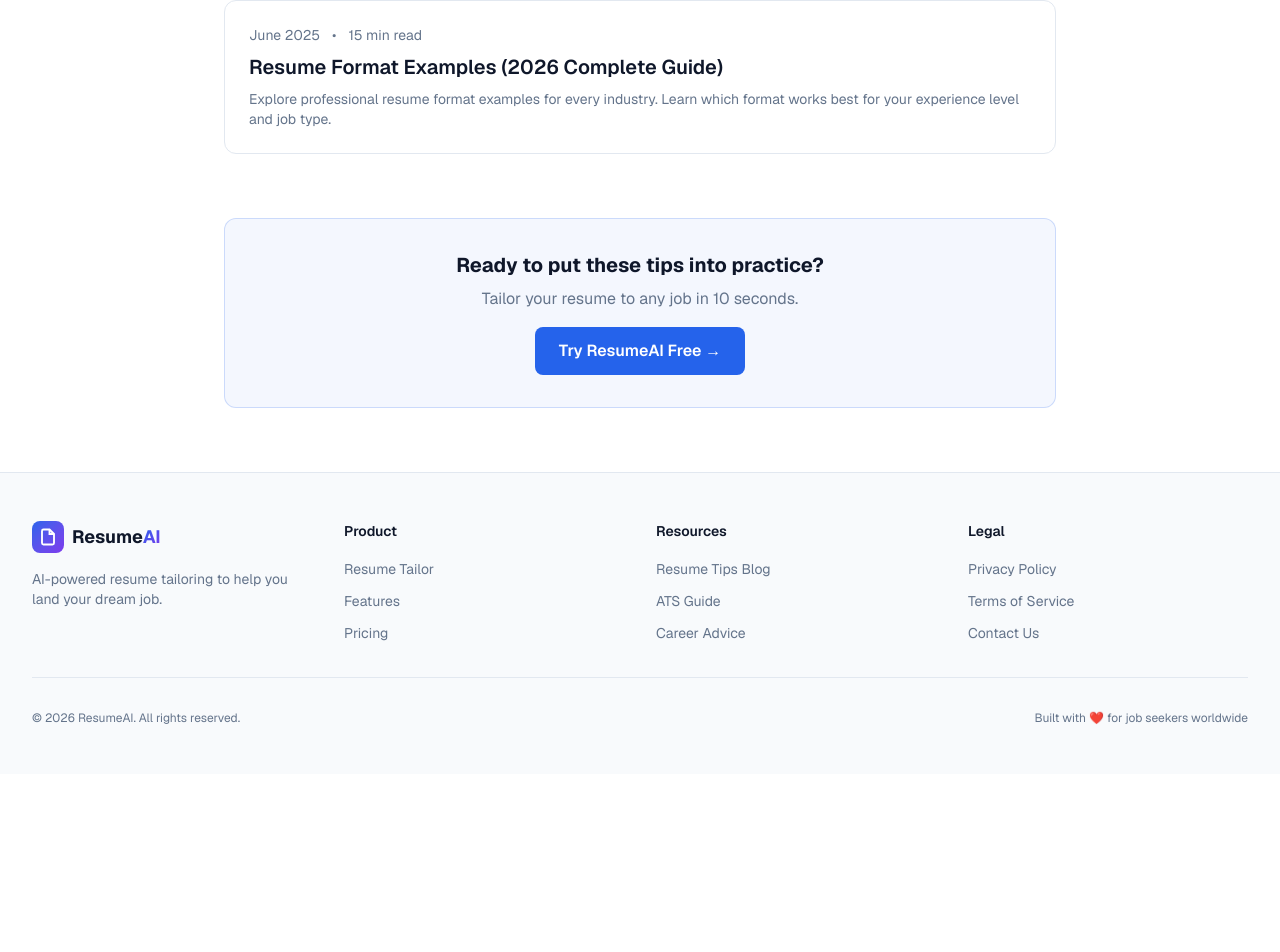
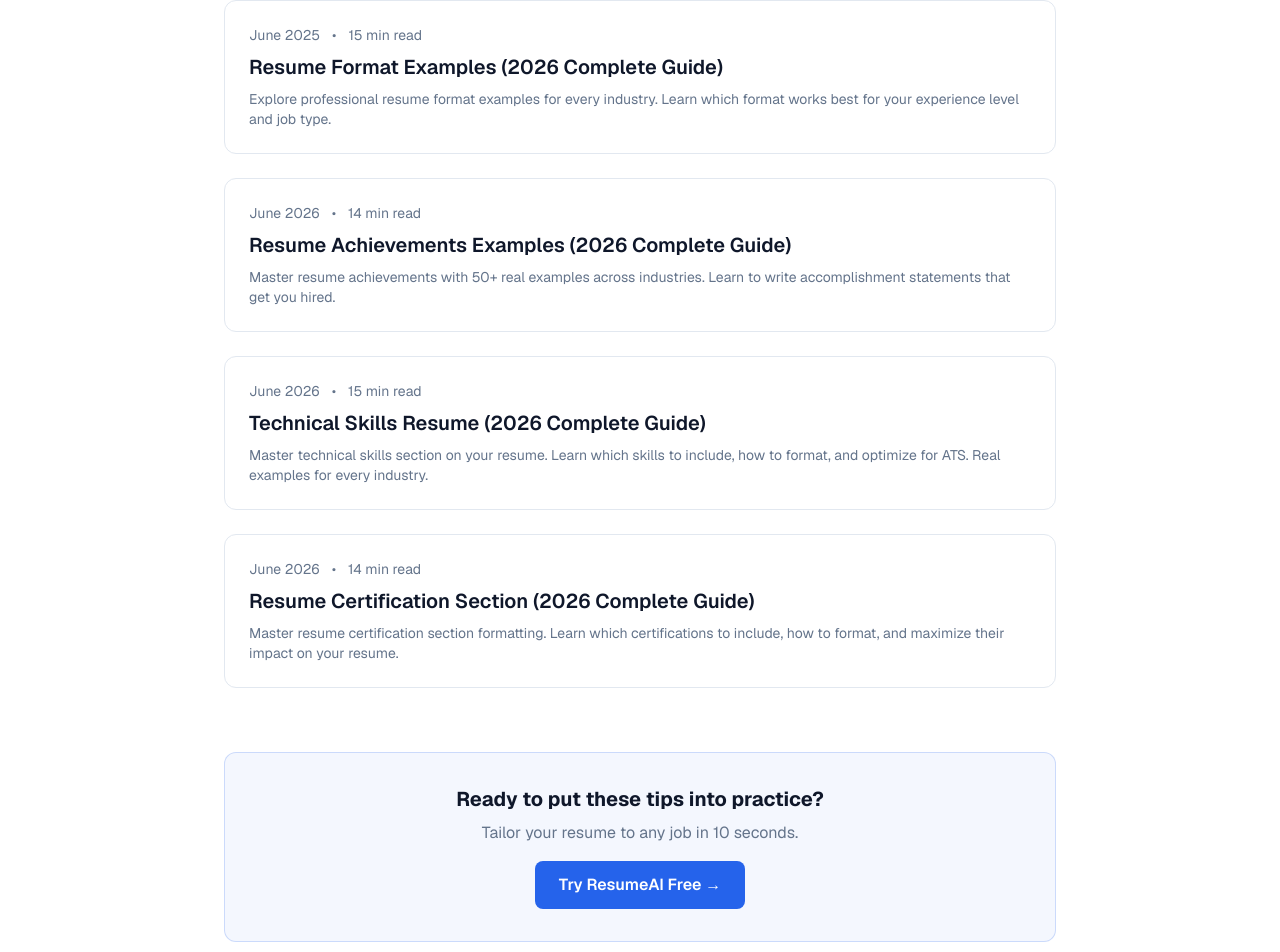
Before and after one commit to shmily91/ai-resume-tailor, a Next.js app: page /blog in a window 1280 px wide. Shown: the part 4077-5029 px from the top of the page. Before the commit the page ends 4851 px from the top, so only its background shows below. Built offline with nearby package versions, Linux system fonts and the light colour scheme; no server answers.

Commit message:
feat: morning - add 3 SEO blog posts (Resume Achievements, Technical Skills, Certifications)

```diff
--- a/src/app/blog/page.tsx
+++ b/src/app/blog/page.tsx
@@ -170,6 +170,27 @@ const posts = [
     date: "June 2025",
     readTime: "15 min",
   },
+  {
+    slug: "/blog/resume-achievements-examples",
+    title: "Resume Achievements Examples (2026 Complete Guide)",
+    excerpt: "Master resume achievements with 50+ real examples across industries. Learn to write accomplishment statements that get you hired.",
+    date: "June 2026",
+    readTime: "14 min",
+  },
+  {
+    slug: "/blog/technical-skills-resume",
+    title: "Technical Skills Resume (2026 Complete Guide)",
+    excerpt: "Master technical skills section on your resume. Learn which skills to include, how to format, and optimize for ATS. Real examples for every industry.",
+    date: "June 2026",
+    readTime: "15 min",
+  },
+  {
+    slug: "/blog/resume-certification-section",
+    title: "Resume Certification Section (2026 Complete Guide)",
+    excerpt: "Master resume certification section formatting. Learn which certifications to include, how to format, and maximize their impact on your resume.",
+    date: "June 2026",
+    readTime: "14 min",
+  },
 ];
 
 export default function BlogPage() {
```
